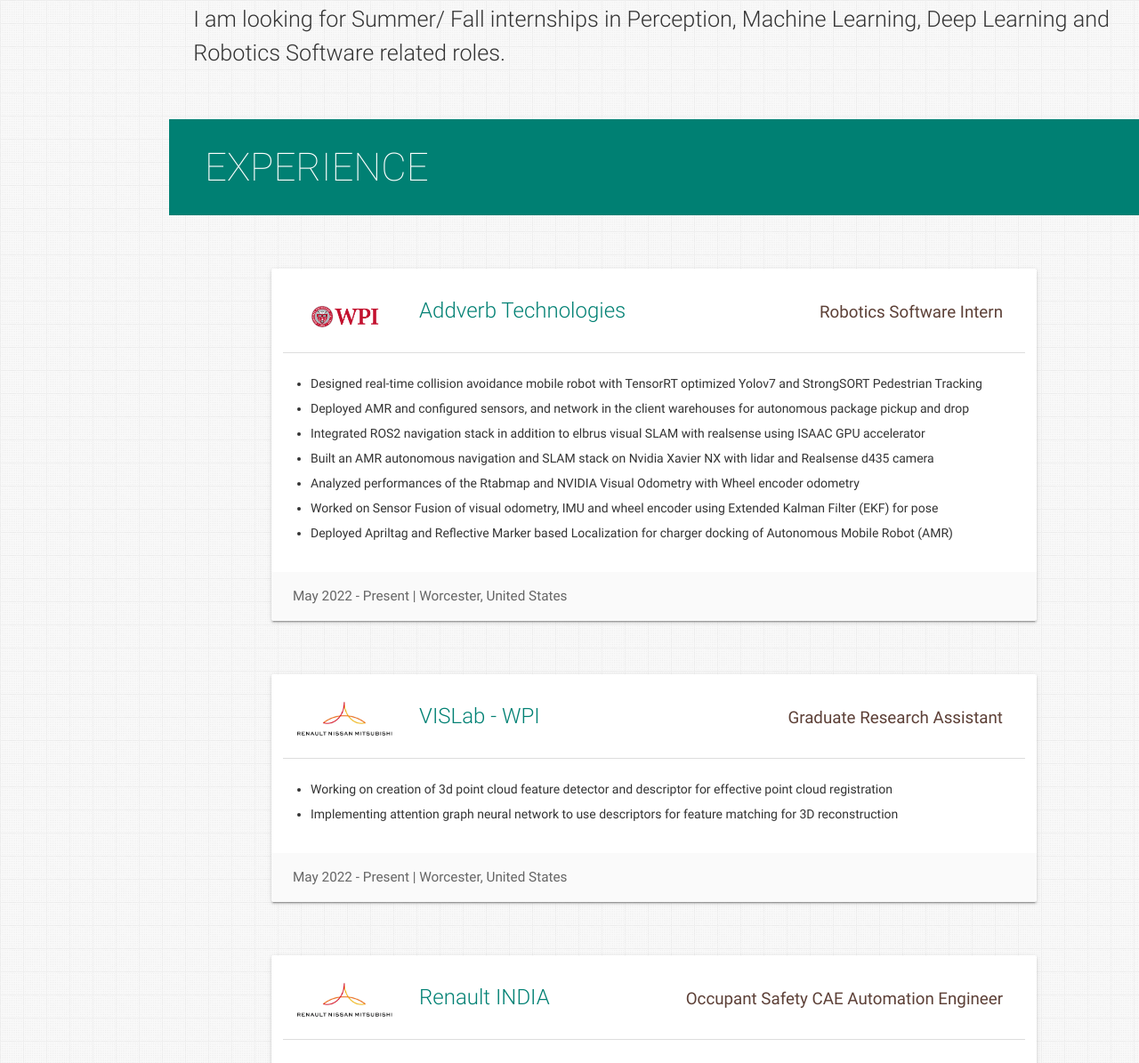
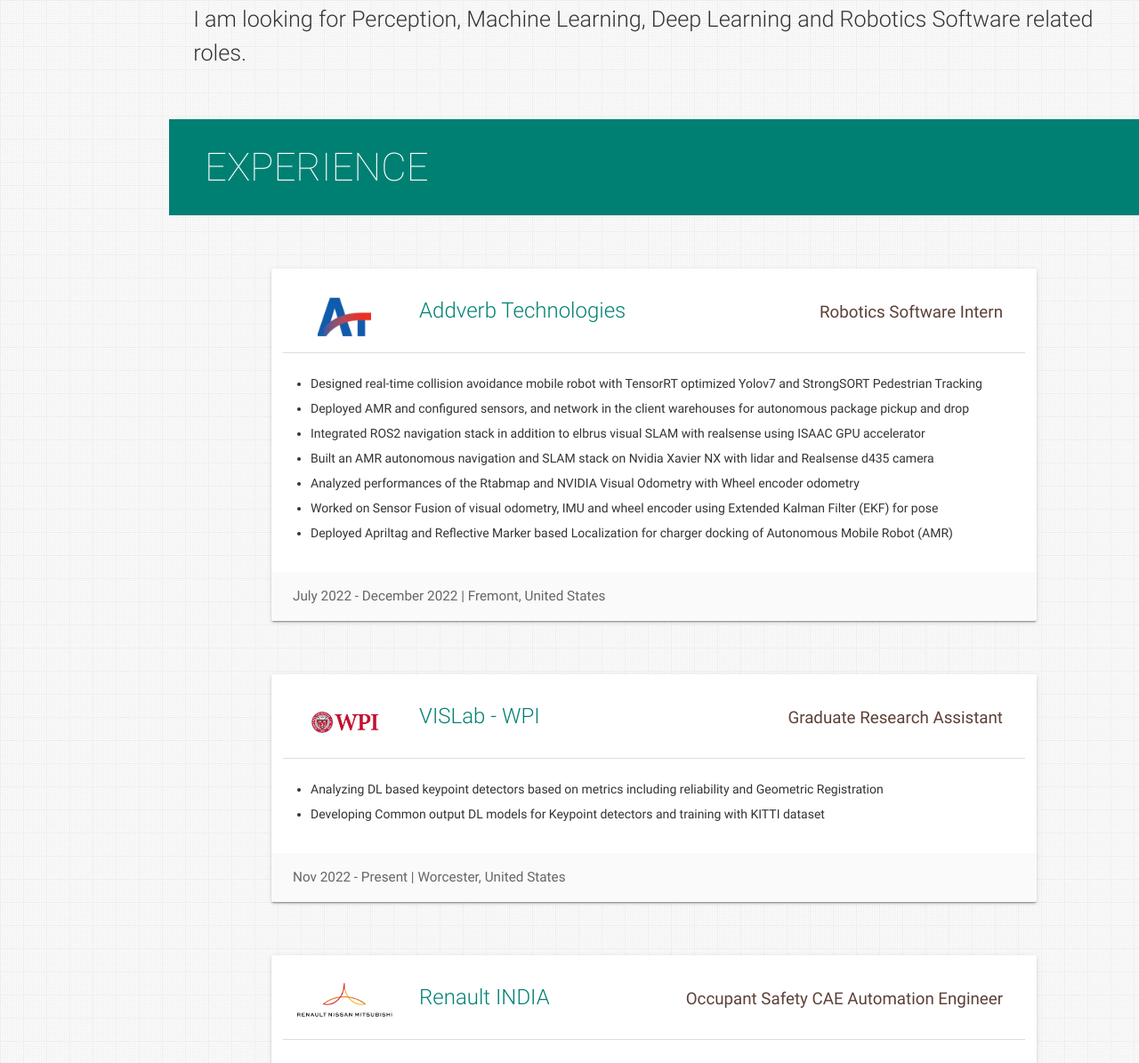
Before and after one commit to kdurgaprakash/kdurgaprakash.github.io, a plain HTML site: page index.html in a window 1280 px wide. Shown: the part 1066-2261 px from the top of the page at 89% size. Drawn offline with nearby package versions, Linux system fonts and the light colour scheme.

Commit message:
modified DR

```diff
--- a/index.html
+++ b/index.html
@@ -187,7 +187,7 @@ focus on Computer Vision, Machine Learning, and Deep Learning.
         </p>
 
         <p>
-          I am looking for Summer/ Fall internships in Perception, Machine Learning, Deep Learning and Robotics
+          I am looking for Perception, Machine Learning, Deep Learning and Robotics
 Software related roles.
         </p>
       </div>
@@ -203,8 +203,8 @@ Software related roles.
           <div class="card-content">
             <div class="row">
               <div class="col s12 m2">
-                <a href="https://zhang-vislab.github.io/" target="_blank"><img alt="WPI logo"
-                    src="/assets/img/WPI_Inst_Prim_FulClr.png" class="responsive-img center-block" /></a>
+                <a href="https://addverb.com/" target="_blank"><img alt="Addverb Logo"
+                    src="/assets/img/Fav-icon-150x150.png" class="responsive-img center-block" /></a>
               </div>
               <!-- <div class="col s12 m10"> -->
                 <div class="col s12 m10">
@@ -240,15 +240,15 @@ Software related roles.
               </ul>
             </div>
             <div class="card-action">
-              <span>May 2022 - Present | Worcester, United States</span>
+              <span>July 2022 - December 2022 | Fremont, United States</span>
             </div>
           </div>
           <div class="card">
             <div class="card-content">
               <div class="row">
                 <div class="col s12 m2">
-                  <a href="https://www.linkedin.com/company/rntbci-chennai/" target="_blank"><img alt="RNTBCI logo"
-                      src="/assets/img/RNTBCI_logo.webp" class="responsive-img center-block" /></a>
+                  <a href="https://www.wpi.edu" target="_blank"><img alt="WPI logo"
+                      src="/assets/img/WPI_Inst_Prim_FulClr.png" class="responsive-img center-block" /></a>
                 </div>
               <!-- <div class="col s12 m10"> -->
               <div class="col s12 m10">
@@ -261,15 +261,15 @@ Software related roles.
             <div class="role brown-text text-darken-2">Graduate Research Assistant</div>
             <ul>
               <li>
-                Working on creation of 3d point cloud feature detector and descriptor for effective point cloud registration
+                Analyzing DL based keypoint detectors based on metrics including reliability and Geometric Registration
               </li>
               <li>
-                Implementing attention graph neural network to use descriptors for feature matching for 3D reconstruction
+                Developing Common output DL models for Keypoint detectors and training with KITTI dataset
               </li>
             </ul>
           </div>
           <div class="card-action">
-            <span>May 2022 - Present | Worcester, United States</span>
+            <span>Nov 2022 - Present | Worcester, United States</span>
           </div>
         </div>
         <div class="card">
```
Also changed, not shown: assets/img/Fav-icon-150x150.png (added), 2 other files.
